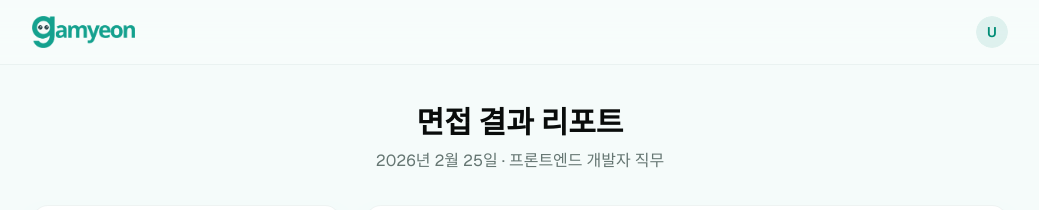
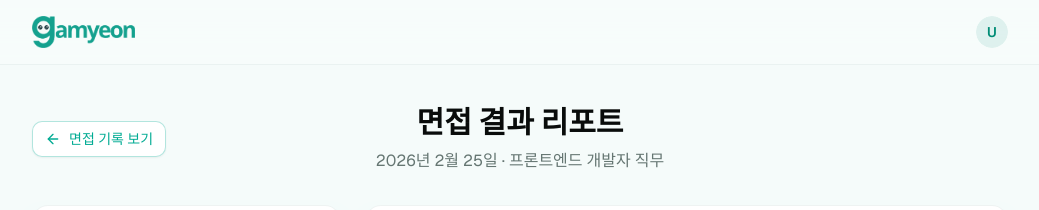
Before and after one commit to team-gamyeon/gamyeon-nextjs-frontend, a Next.js app: page /result in a window 1280 px wide. Shown: the top 210 px of the page, without its empty margins (120-1159 px from the left). Built offline with nearby package versions, Linux system fonts and the light colour scheme.

Commit message:
fix: 면접기록 보기 버튼 스타일 수정 및 스크롤 투 탑 버튼 추가

```diff
--- a/src/app/(authenticated)/result/[id]/page.tsx
+++ b/src/app/(authenticated)/result/[id]/page.tsx
@@ -1,6 +1,6 @@
 import Link from 'next/link'
 import { Button } from '@/shared/ui/button'
-import { ArrowRight } from 'lucide-react'
+import { ArrowLeft } from 'lucide-react'
 import { ResultHeader } from '@/featured/result/components/ResultHeader'
 import { ScoreSummaryCard } from '@/featured/result/components/ScoreSummaryCard'
 import { RadarChartSection } from '@/featured/result/components/RadarChartSection'
@@ -13,6 +13,7 @@ import {
   MOCK_STRENGTHS,
   MOCK_IMPROVEMENTS,
 } from '@/featured/result/types'
+import { ScrollToTopButton } from '@/shared/components/ScrollToTopButton'
 
 interface Props {
   params: Promise<{ id: string }>
@@ -23,20 +24,35 @@ const OVERALL_SCORE = Math.round(
 )
 
 export default async function ResultDetailPage({ params }: Props) {
-  await params
+  const { id } = await params
 
   return (
     <div className="bg-muted/20 min-h-screen">
       <ResultHeader />
 
-      <main className="mx-auto max-w-5xl px-4 py-10 sm:px-6">
-        <div className="mb-8 text-center">
-          <h1 className="text-2xl font-bold sm:text-3xl">면접 결과 리포트</h1>
-          <p className="text-muted-foreground mt-2">2026년 2월 25일 · 프론트엔드 개발자 직무</p>
+      <main className="relative mx-auto max-w-5xl px-4 py-10 sm:px-6">
+        <div className="relative mb-8 flex items-center justify-center">
+          <div className="absolute left-0">
+            <Button
+              variant="outline"
+              className="gap-2 border-[oklch(0.65_0.15_180)]/30 bg-white text-[oklch(0.65_0.15_180)] hover:bg-[oklch(0.65_0.15_180)]/10 hover:text-[oklch(0.65_0.15_180)]"
+              asChild
+            >
+              <Link href="/history">
+                <ArrowLeft className="h-4 w-4" />
+                면접 기록 보기
+              </Link>
+            </Button>
+          </div>
+
+          <div className="text-center">
+            <h1 className="text-2xl font-bold sm:text-3xl">면접 결과 리포트</h1>
+            <p className="text-muted-foreground mt-2">2026년 2월 25일 · 프론트엔드 개발자 직무</p>
+          </div>
         </div>
 
         <div className="grid gap-6 lg:grid-cols-3">
-          <div className="lg:col-span-1 h-full">
+          <div className="h-full lg:col-span-1">
             <ScoreSummaryCard overallScore={OVERALL_SCORE} />
           </div>
           <RadarChartSection data={MOCK_RADAR_DATA} />
@@ -46,16 +62,12 @@ export default async function ResultDetailPage({ params }: Props) {
 
         <QuestionFeedbackSection feedbacks={MOCK_FEEDBACKS} />
 
-        <div className="mt-10 flex justify-center gap-3">
+        <div className="mt-10 flex justify-center">
           <DeleteResultButton />
-          <Button className="gap-2" asChild>
-            <Link href="/history">
-              면접 기록 보기
-              <ArrowRight className="h-4 w-4" />
-            </Link>
-          </Button>
         </div>
       </main>
+
+      <ScrollToTopButton />
     </div>
   )
 }
--- a/src/app/(authenticated)/result/page.tsx
+++ b/src/app/(authenticated)/result/page.tsx
@@ -1,6 +1,6 @@
 import Link from 'next/link'
 import { Button } from '@/shared/ui/button'
-import { ArrowRight } from 'lucide-react'
+import { ArrowLeft } from 'lucide-react'
 import { ResultHeader } from '@/featured/result/components/ResultHeader'
 import { ScoreSummaryCard } from '@/featured/result/components/ScoreSummaryCard'
 import { RadarChartSection } from '@/featured/result/components/RadarChartSection'
@@ -13,6 +13,7 @@ import {
   MOCK_STRENGTHS,
   MOCK_IMPROVEMENTS,
 } from '@/featured/result/types'
+import { ScrollToTopButton } from '@/shared/components/ScrollToTopButton'
 
 const OVERALL_SCORE = Math.round(
   MOCK_RADAR_DATA.reduce((sum, d) => sum + d.value, 0) / MOCK_RADAR_DATA.length,
@@ -23,14 +24,29 @@ export default function ResultPage() {
     <div className="bg-muted/20 min-h-screen">
       <ResultHeader />
 
-      <main className="mx-auto max-w-5xl px-4 py-10 sm:px-6">
-        <div className="mb-8 text-center">
-          <h1 className="text-2xl font-bold sm:text-3xl">면접 결과 리포트</h1>
-          <p className="text-muted-foreground mt-2">2026년 2월 25일 · 프론트엔드 개발자 직무</p>
+      <main className="relative mx-auto max-w-5xl px-4 py-10 sm:px-6">
+        <div className="relative mb-8 flex items-center justify-center">
+          <div className="absolute left-0">
+            <Button
+              variant="outline"
+              className="gap-2 border-[oklch(0.65_0.15_180)]/30 bg-white text-[oklch(0.65_0.15_180)] hover:bg-[oklch(0.65_0.15_180)]/10 hover:text-[oklch(0.65_0.15_180)]"
+              asChild
+            >
+              <Link href="/history">
+                <ArrowLeft className="h-4 w-4" />
+                면접 기록 보기
+              </Link>
+            </Button>
+          </div>
+
+          <div className="text-center">
+            <h1 className="text-2xl font-bold sm:text-3xl">면접 결과 리포트</h1>
+            <p className="text-muted-foreground mt-2">2026년 2월 25일 · 프론트엔드 개발자 직무</p>
+          </div>
         </div>
 
         <div className="grid gap-6 lg:grid-cols-3">
-          <div className="lg:col-span-1 h-full">
+          <div className="h-full lg:col-span-1">
             <ScoreSummaryCard overallScore={OVERALL_SCORE} />
           </div>
           <RadarChartSection data={MOCK_RADAR_DATA} />
@@ -40,16 +56,12 @@ export default function ResultPage() {
 
         <QuestionFeedbackSection feedbacks={MOCK_FEEDBACKS} />
 
-        <div className="mt-10 flex justify-center gap-3">
+        <div className="mt-10 flex justify-center">
           <DeleteResultButton />
-          <Button className="gap-2" asChild>
-            <Link href="/history">
-              면접 기록 보기
-              <ArrowRight className="h-4 w-4" />
-            </Link>
-          </Button>
         </div>
       </main>
+
+      <ScrollToTopButton />
     </div>
   )
 }
```
